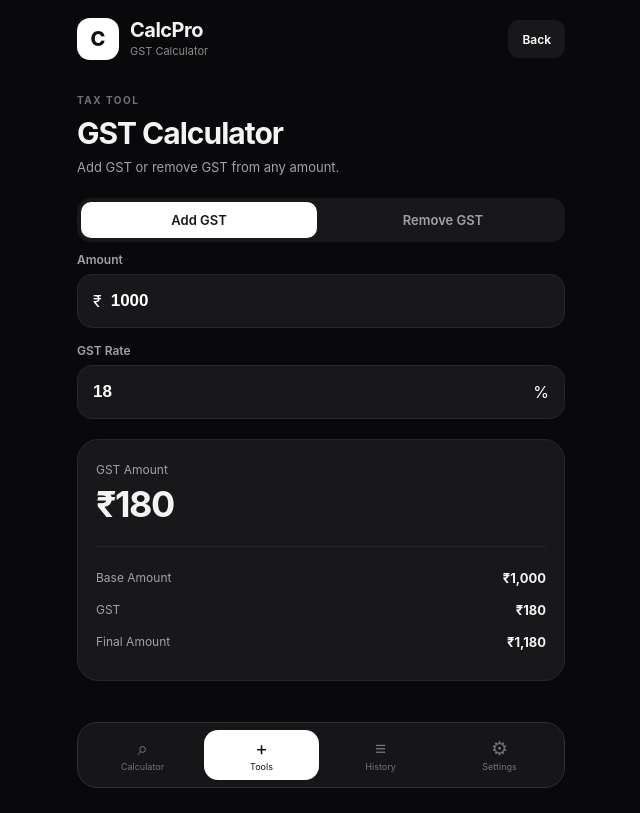
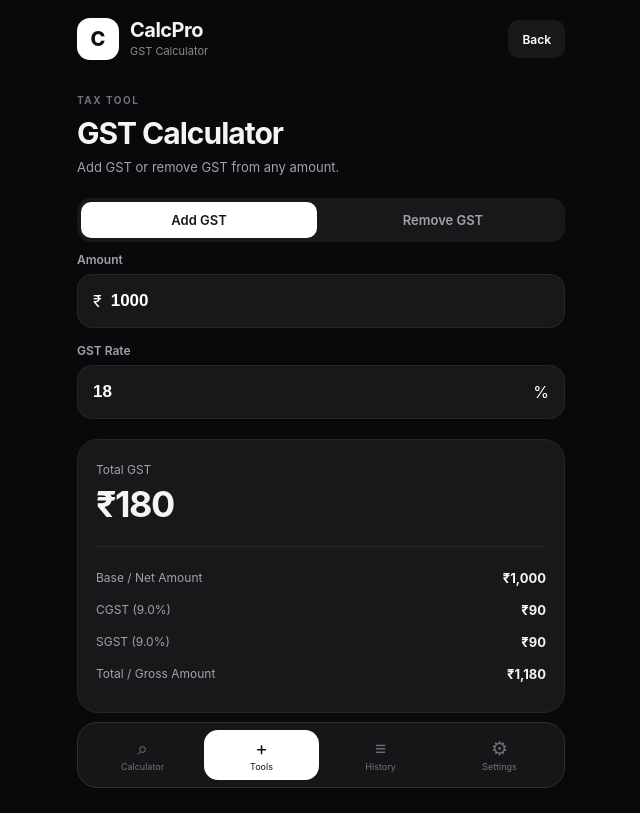
Before and after one commit to sameerkhan86926-a11y/calcpro, a Next.js app: page /calcpro/tools/gst in a window 1280 px wide. Shown: the whole page, without its empty margins (319-959 px from the left). Built offline with nearby package versions, Linux system fonts and the light colour scheme.

Commit message:
Update page.tsx

```diff
--- a/app/tools/gst/page.tsx
+++ b/app/tools/gst/page.tsx
@@ -1,12 +1,18 @@
 "use client";
 
-import { useState } from "react";
+import { useState, useEffect } from "react";
 import Link from "next/link";
 
 export default function GSTPage() {
+  const [dark, setDark] = useState(true);
   const [amount, setAmount] = useState("1000");
   const [rate, setRate] = useState("18");
   const [mode, setMode] = useState<"add" | "remove">("add");
+
+  useEffect(() => {
+    const savedTheme = localStorage.getItem("calcpro-theme");
+    if (savedTheme !== null) setDark(savedTheme === "dark");
+  }, []);
 
   const value = Number(amount) || 0;
   const gstRate = Number(rate) || 0;
@@ -26,13 +32,15 @@ export default function GSTPage() {
       ? value + gst
       : value;
 
+  const halfGst = gst / 2;
+
   const money = (n: number) =>
     n.toLocaleString("en-IN", {
       maximumFractionDigits: 2,
     });
 
   return (
-    <main className="app dark emi-page">
+    <main className={`app ${dark ? "dark" : "light"} emi-page`}>
       <header className="app-header">
         <div className="brand">
           <div className="brand-icon">C</div>
@@ -78,6 +86,7 @@ export default function GSTPage() {
               type="number"
               value={amount}
               onChange={(e) => setAmount(e.target.value)}
+              min="0"
             />
           </div>
         </label>
@@ -89,6 +98,8 @@ export default function GSTPage() {
               type="number"
               value={rate}
               onChange={(e) => setRate(e.target.value)}
+              min="0"
+              step="0.1"
             />
             <span>%</span>
           </div>
@@ -96,23 +107,28 @@ export default function GSTPage() {
       </section>
 
       <section className="emi-result">
-        <p>GST Amount</p>
+        <p>Total GST</p>
         <strong>₹{money(gst)}</strong>
 
         <div className="result-divider" />
 
         <div className="result-row">
-          <span>Base Amount</span>
+          <span>Base / Net Amount</span>
           <strong>₹{money(baseAmount)}</strong>
         </div>
 
         <div className="result-row">
-          <span>GST</span>
-          <strong>₹{money(gst)}</strong>
+          <span>CGST ({(gstRate / 2).toFixed(1)}%)</span>
+          <strong>₹{money(halfGst)}</strong>
         </div>
 
         <div className="result-row">
-          <span>Final Amount</span>
+          <span>SGST ({(gstRate / 2).toFixed(1)}%)</span>
+          <strong>₹{money(halfGst)}</strong>
+        </div>
+
+        <div className="result-row">
+          <span>Total / Gross Amount</span>
           <strong>₹{money(finalAmount)}</strong>
         </div>
       </section>
@@ -126,11 +142,11 @@ export default function GSTPage() {
           <span>+</span>
           <small>Tools</small>
         </Link>
-        <Link href="/" className="nav-item">
+        <Link href="/#history" className="nav-item">
           <span>≡</span>
           <small>History</small>
         </Link>
-        <Link href="/" className="nav-item">
+        <Link href="/settings/" className="nav-item">
           <span>⚙</span>
           <small>Settings</small>
         </Link>
```
